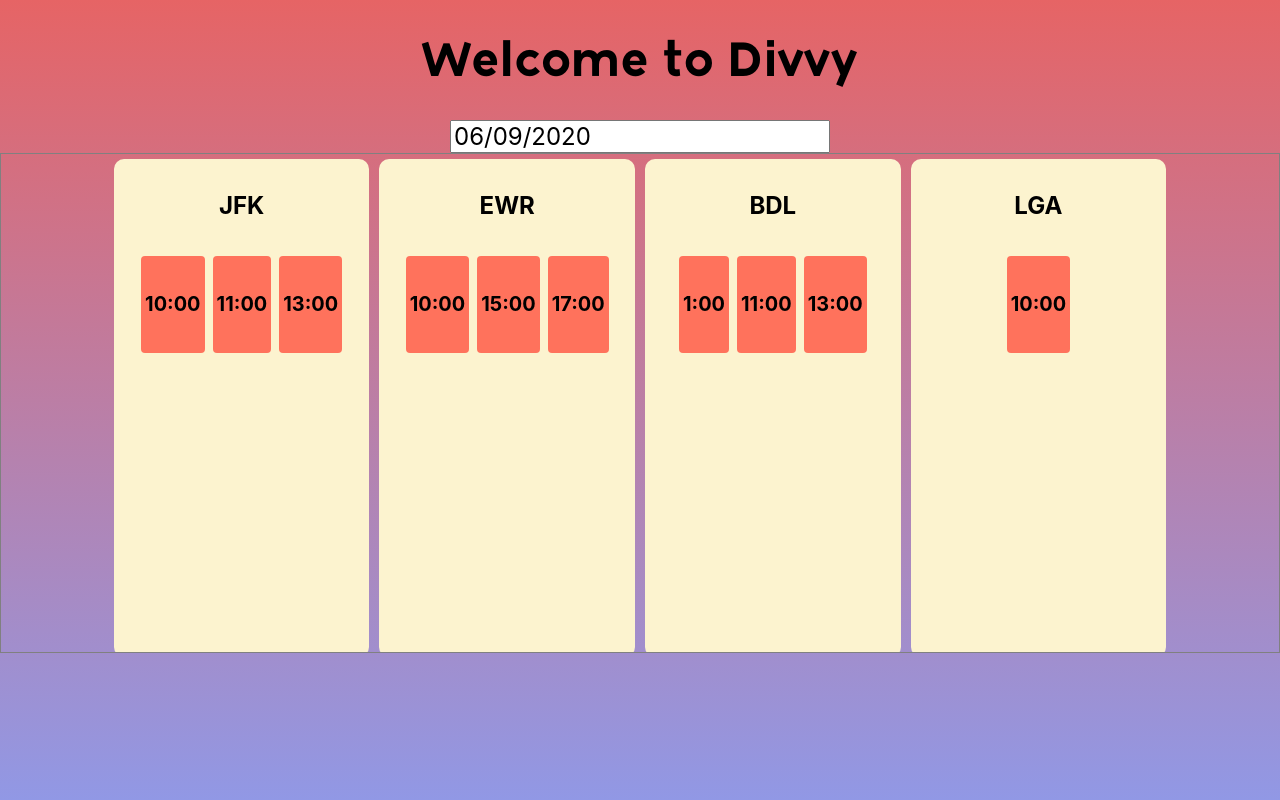
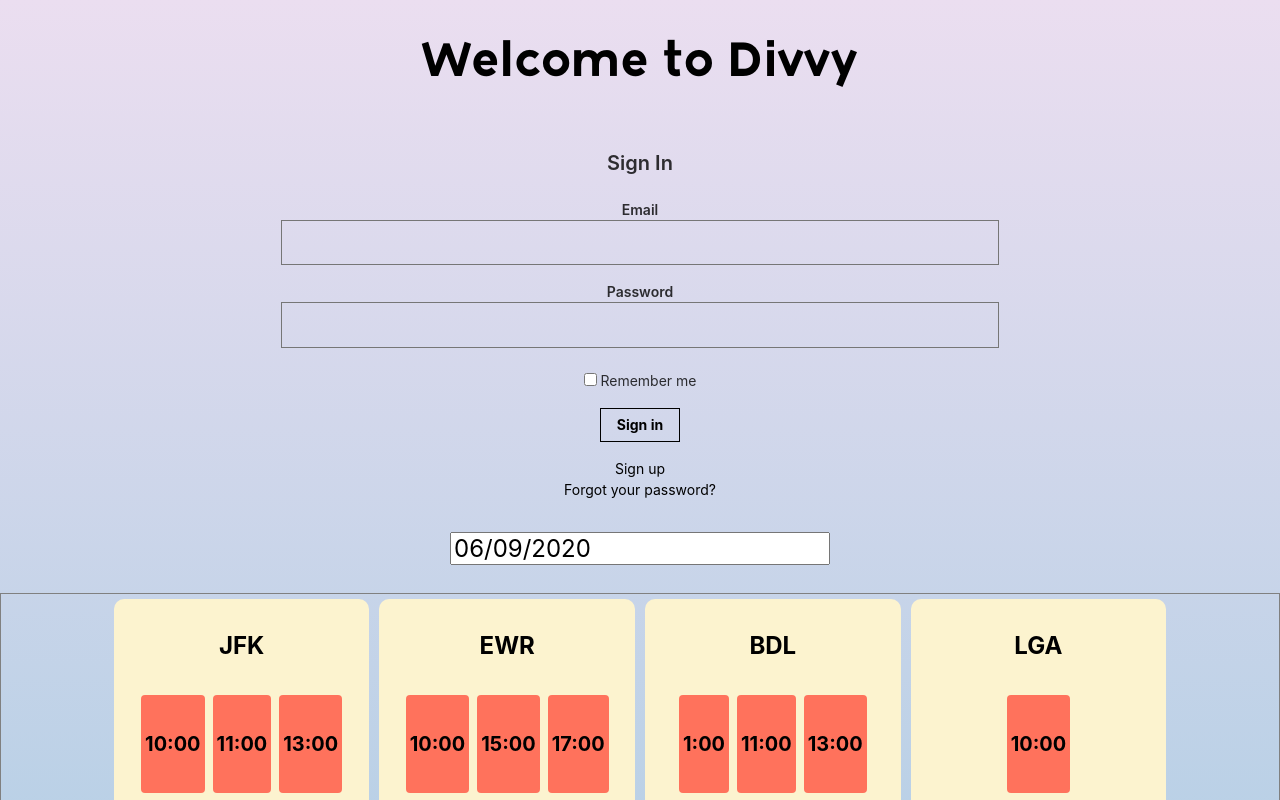
Before and after one commit to tiger-pillow/Divvy, a React (Create React App) app: page / in a window 1280 px wide. Shown: the top 800 px of the page. Built offline with nearby package versions, Linux system fonts and the light colour scheme.

Commit message:
changed color, added signin form

```diff
--- a/package.json
+++ b/package.json
@@ -6,6 +6,8 @@
     "@testing-library/jest-dom": "^4.2.4",
     "@testing-library/react": "^9.5.0",
     "@testing-library/user-event": "^7.2.1",
+    "express": "^4.17.1",
+    "nodemon": "^2.0.4",
     "react": "^16.13.1",
     "react-datepicker": "^3.0.0",
     "react-dom": "^16.13.1",
--- a/src/components/Basket.js
+++ b/src/components/Basket.js
@@ -9,7 +9,6 @@
 			</div>
 
 		</div>
-
 		)
 }
 export default Basket;
--- /dev/null
+++ b/src/components/Signin.js
@@ -0,0 +1,31 @@
+import React from 'react';
+
+function Signin (){
+	return (
+		<main class="pa4 black-80">
+		  <form class="measure center">
+		    <fieldset id="sign_up" class="ba b--transparent ph0 mh0">
+		      <legend class="f4 fw6 ph0 mh0">Sign In</legend>
+		      <div class="mt3">
+		        <label class="db fw6 lh-copy f6" for="email-address">Email</label>
+		        <input class="pa2 input-reset ba bg-transparent hover-bg-black hover-white w-100" type="email" name="email-address"  id="email-address" />
+		      </div>
+		      <div class="mv3">
+		        <label class="db fw6 lh-copy f6" for="password">Password</label>
+		        <input class="b pa2 input-reset ba bg-transparent hover-bg-black hover-white w-100" type="password" name="password"  id="password" />
+		      </div>
+		      <label class="pa0 ma0 lh-copy f6 pointer"><input type="checkbox"/> Remember me</label>
+		    </fieldset>
+		    <div class="">
+		      <input class="b ph3 pv2 input-reset ba b--black bg-transparent grow pointer f6 dib" type="submit" value="Sign in" />
+		    </div>
+		    <div class="lh-copy mt3">
+		      <a href="#0" class="f6 link dim black db">Sign up</a>
+		      <a href="#0" class="f6 link dim black db">Forgot your password?</a>
+		    </div>
+  		  </form>
+  		</main>
+  		);
+}
+
+export default Signin
--- a/src/containers/Airport2.css
+++ b/src/containers/Airport2.css
@@ -9,6 +9,3 @@
 	border-radius: 10px
 
 }
-
-
-/*bg-light-yellow dib br4 pa1 ma3 grow */
--- a/src/containers/Airport2.js
+++ b/src/containers/Airport2.js
@@ -7,6 +7,7 @@
 import {users, airports} from '../components/fakedata.js';
 import Scroll from '../components/Scroll';
 import './Airport2.css'
+import Signin from '../components/Signin'
 
 class Airport2 extends Component {
 
@@ -29,9 +30,11 @@
 
 		return (
 			<div className = "f3 tc">
+			<Signin/>
 			<header>
 				<DatePicker selected = {this.state.startDate} onChange = {this.onChange} />
 			</header>
+			<br></br>
 			<Scroll>
 				{Airmaps}
 			</Scroll>
--- a/src/index.css
+++ b/src/index.css
@@ -8,7 +8,7 @@
     'Ubuntu', 'Cantarell', 'Fira Sans', 'Droid Sans', 'Helvetica Neue',
   sans-serif;
   background-repeat: no-repeat;
-  background: linear-gradient(#e66465, #9198e5);
+  background: linear-gradient(#EBDEF0, #A9CCE3);
 }
 
 code {
```
Also changed, not shown: server.js (added, +17 -0 lines), 1 other file (tests, documents, lock files or other folders).
